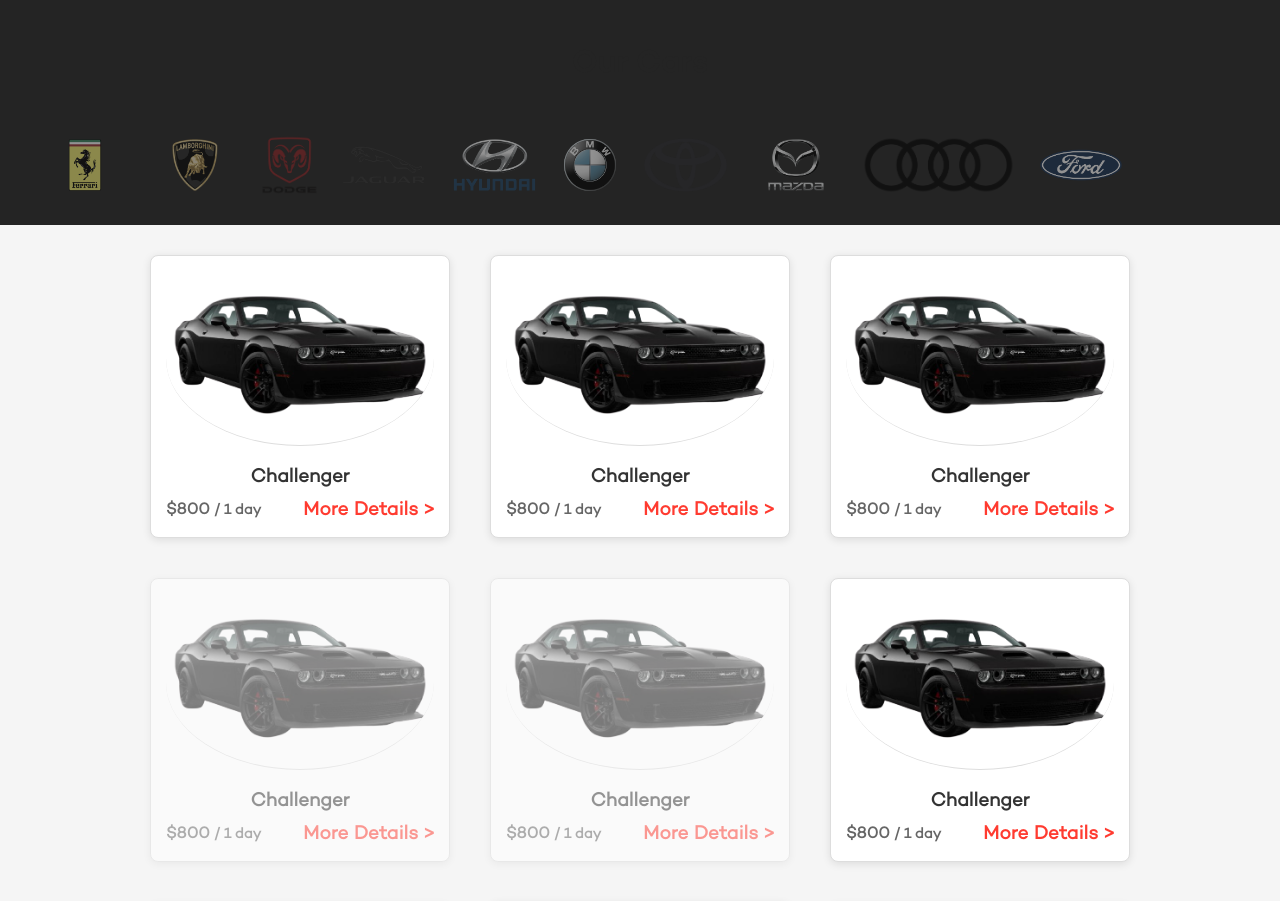
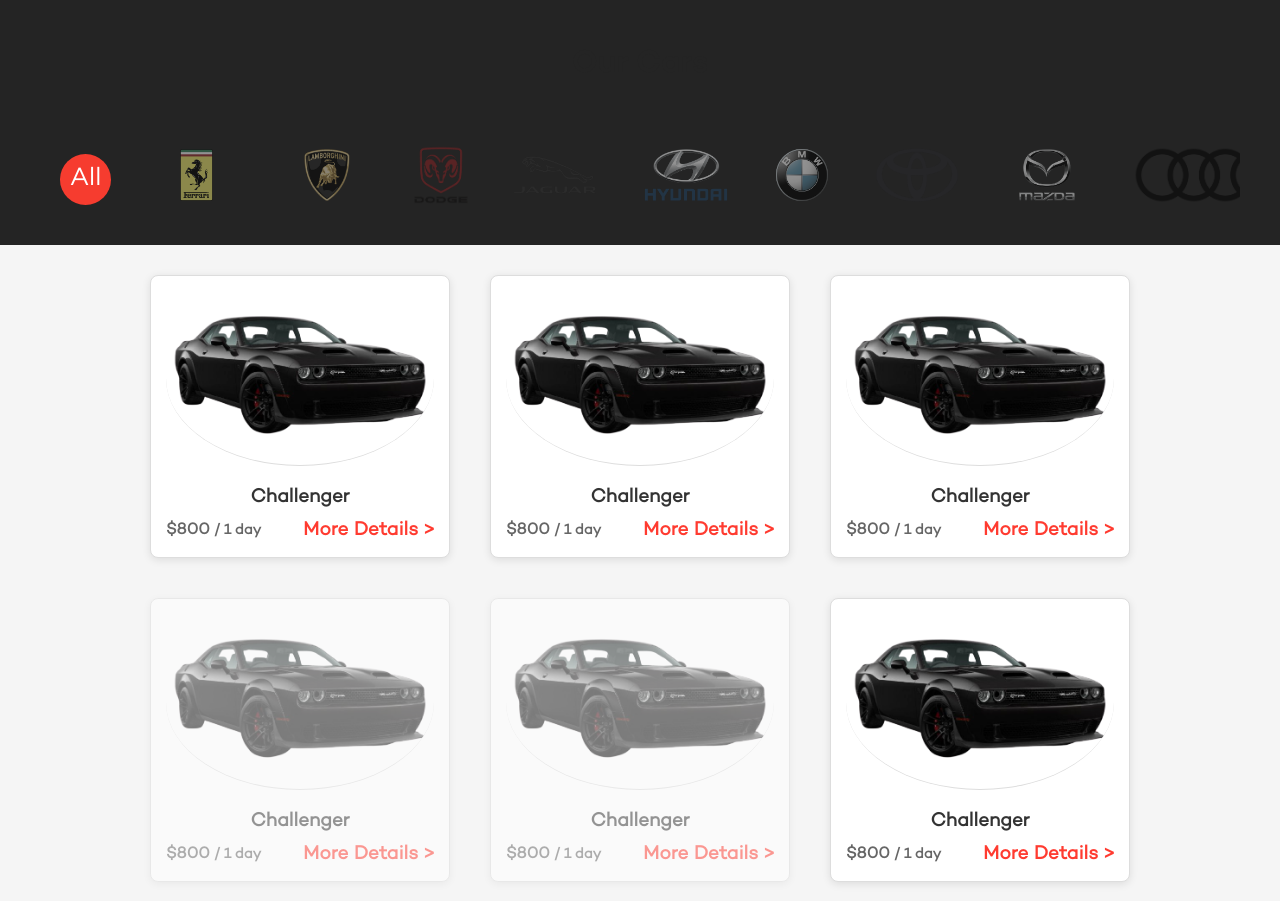
Before and after one commit to Dziad573/Car-Service, a React (Vite) app in the folder car-service/: page / in a window 1280 px wide. Shown: the part 1340-2241 px from the top of the page. Built offline with nearby package versions, Linux system fonts and the light colour scheme.

Commit message:
BrandSlider

```diff
--- a/car-service/src/components/OurCars/BrandName.jsx
+++ b/car-service/src/components/OurCars/BrandName.jsx
@@ -1,11 +1,14 @@
 import React from "react";
 import styles from "./BrandName.module.css";
 
-function BrandName({ brand, imgSrc }) {
+function BrandName({ brand, imgSrc, onClick }) {
     return (
-        <div className={styles.brand}>
-            <img src={imgSrc} alt={brand} />
-            {/* <h1>{brand}</h1> */}
+        <div className={styles.brand} onClick={onClick}>
+            {imgSrc ? (
+                <img src={imgSrc} alt={brand} />
+            ) : (
+                <p>{brand}</p>
+            )}
         </div>
     );
 }
--- a/car-service/src/components/OurCars/BrandName.module.css
+++ b/car-service/src/components/OurCars/BrandName.module.css
@@ -1,9 +1,8 @@
 .brand {
     display: flex;
-    flex-direction: column;
     align-items: center;
     justify-content: center;
-    margin-right: 20px;
+    padding: 10px 20px;
 }
 
 .brand img {
@@ -24,3 +23,15 @@
     text-align: center;
     color: #999;
 }
+.brand p{
+    display: flex;
+    align-items: center;
+    justify-content: center;
+    font-size: var(--font-size-normal);
+    background-color: var(--color-orange);
+    border-radius: 50%;
+    padding: 10px;
+}
+.brand img:active {
+    transform: scale(0.9);
+}
--- a/car-service/src/components/OurCars/BrandSlider.jsx
+++ b/car-service/src/components/OurCars/BrandSlider.jsx
@@ -12,8 +12,9 @@
 import audiLogo from "../../assets/audi.png";
 import fordLogo from "../../assets/ford.png";
 
-function BrandSlider() {
+function BrandSlider({ onBrandSelect }) {
     const brands = [
+        { brand: "All", imgSrc: "" },  // Dodajemy opcję All na początku
         { brand: "Ferrari", imgSrc: ferrariLogo },
         { brand: "Lamborghini", imgSrc: lamborghiniLogo },
         { brand: "Dodge", imgSrc: dodgeLogo },
@@ -30,7 +31,12 @@
         <div className={styles.sliderContainer}>
             <div className={styles.slider}>
                 {brands.map((item, index) => (
-                    <BrandName key={index} brand={item.brand} imgSrc={item.imgSrc} />
+                    <BrandName
+                        key={index}
+                        brand={item.brand}
+                        imgSrc={item.imgSrc}
+                        onClick={() => onBrandSelect(item.brand)} // Przekazujemy funkcję onClick
+                    />
                 ))}
             </div>
         </div>
```
